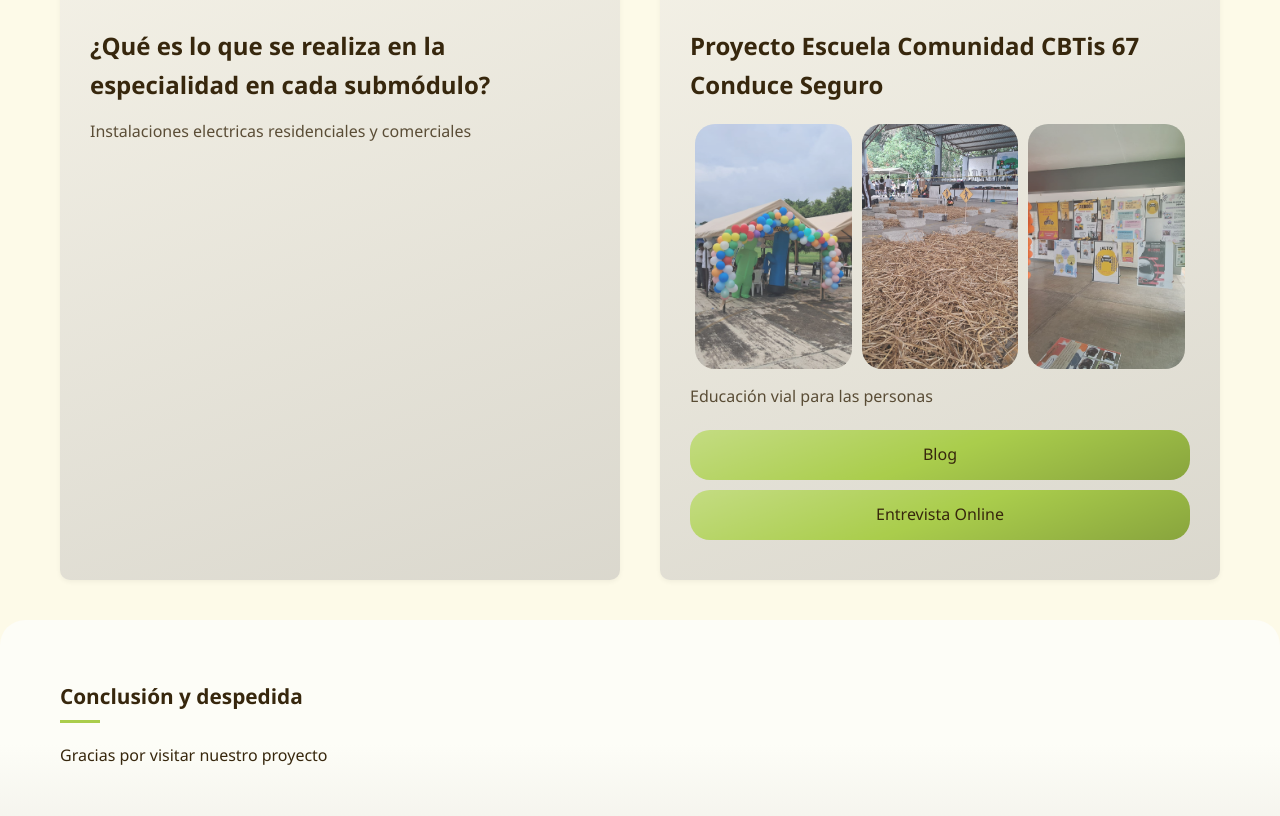
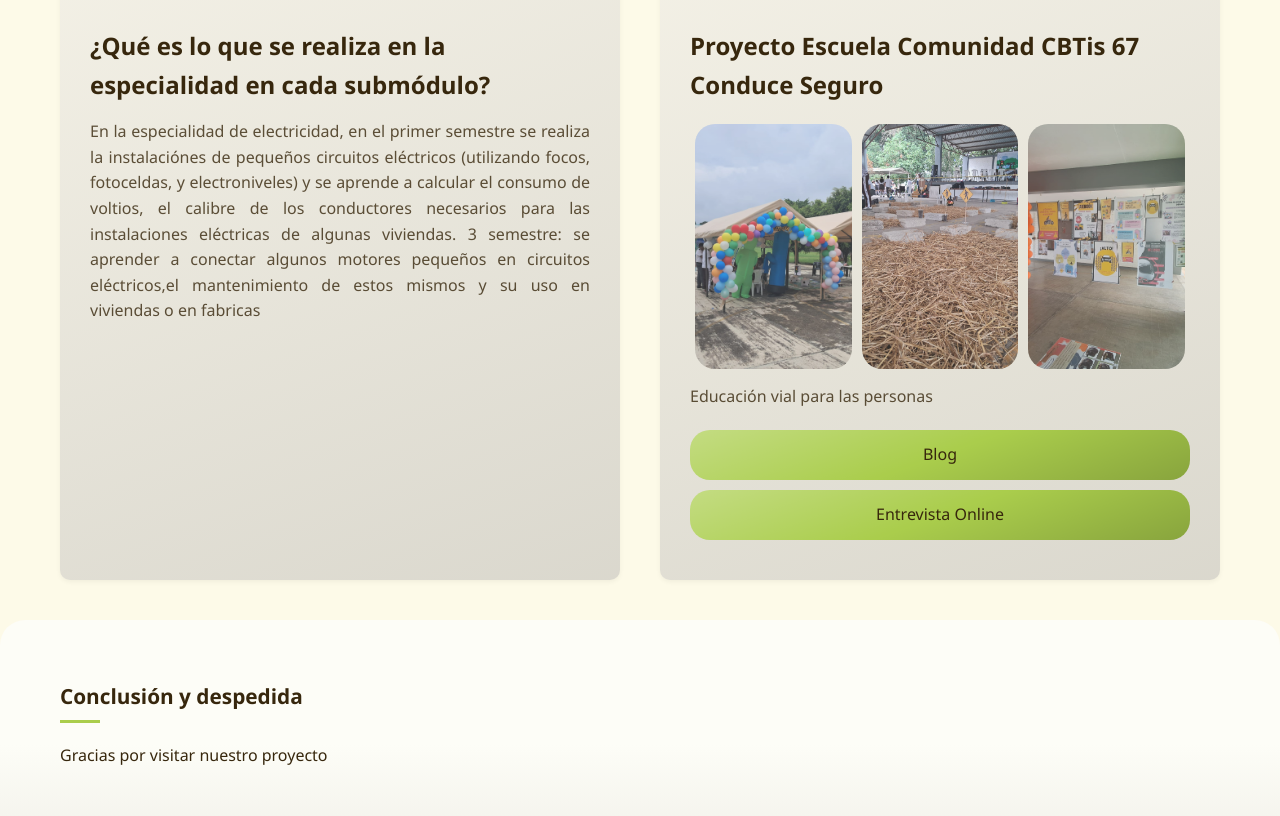
Before and after one commit to AlruaXYT10/proyectocltrdgtl2aeq3, a plain HTML site: page docs/index.html in a window 1280 px wide. Shown: the part 1339-2155 px from the top of the page. Drawn offline with Linux system fonts and the light colour scheme.

Commit message:
Update index.html

```diff
--- a/docs/index.html
+++ b/docs/index.html
@@ -579,8 +579,8 @@
                 <div class="post-content">
                     <h3 class="post-title">¿Qué es lo que se realiza en la
                     especialidad en cada submódulo?</h3>
-                    <p class="post-excerpt">Instalaciones electricas
-                    residenciales y comerciales
+                    <p class="post-excerpt">En la especialidad de electricidad, en el primer semestre se realiza la instalaciónes de pequeños circuitos eléctricos (utilizando focos, fotoceldas, y electroniveles) y se aprende a calcular el consumo de voltios, el calibre de los conductores necesarios para las instalaciones eléctricas de algunas viviendas.
+                        3 semestre: se aprender a conectar algunos motores pequeños en circuitos eléctricos,el mantenimiento de estos mismos y su uso en viviendas o en fabricas
                     </p>
                 </div>
             </article>
```
